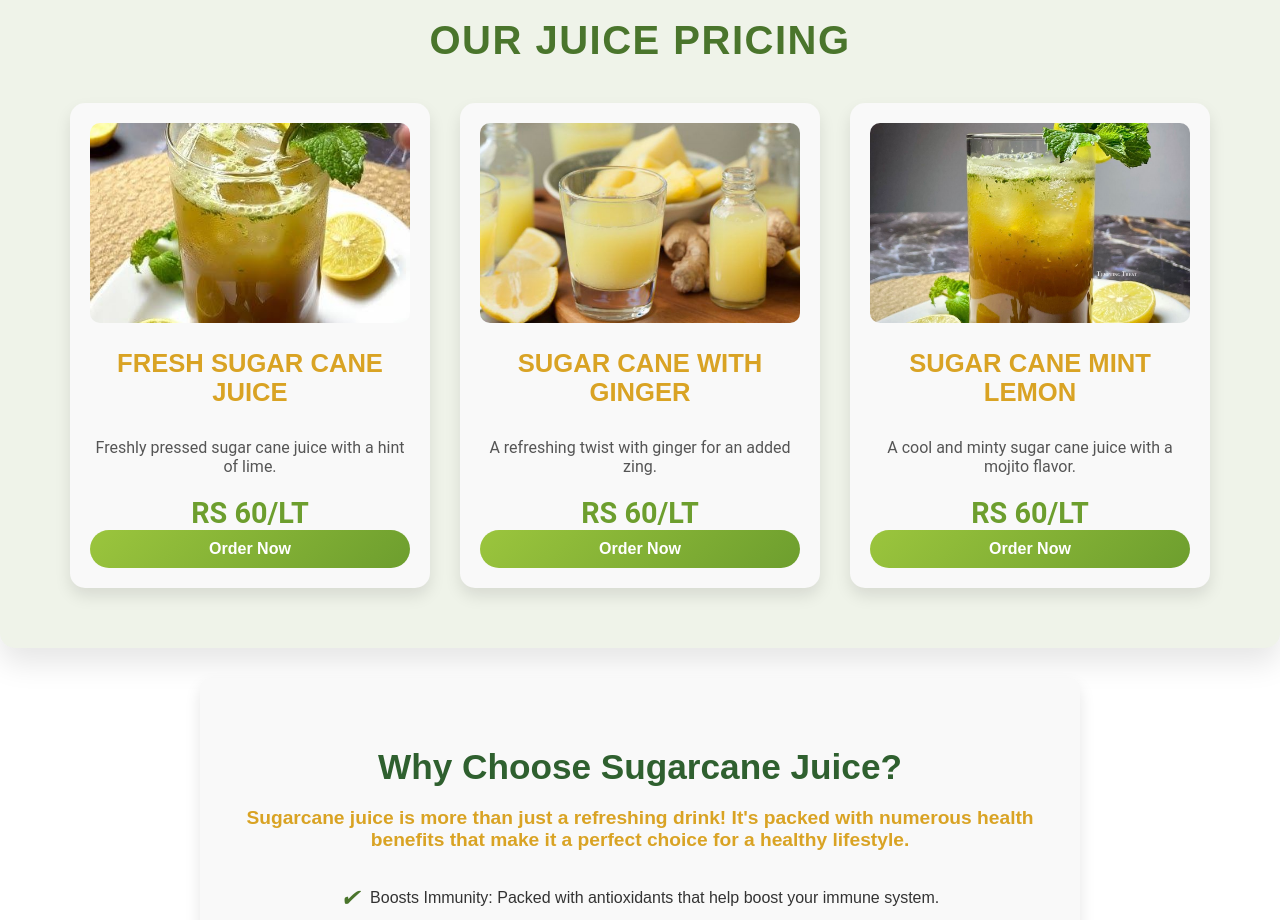
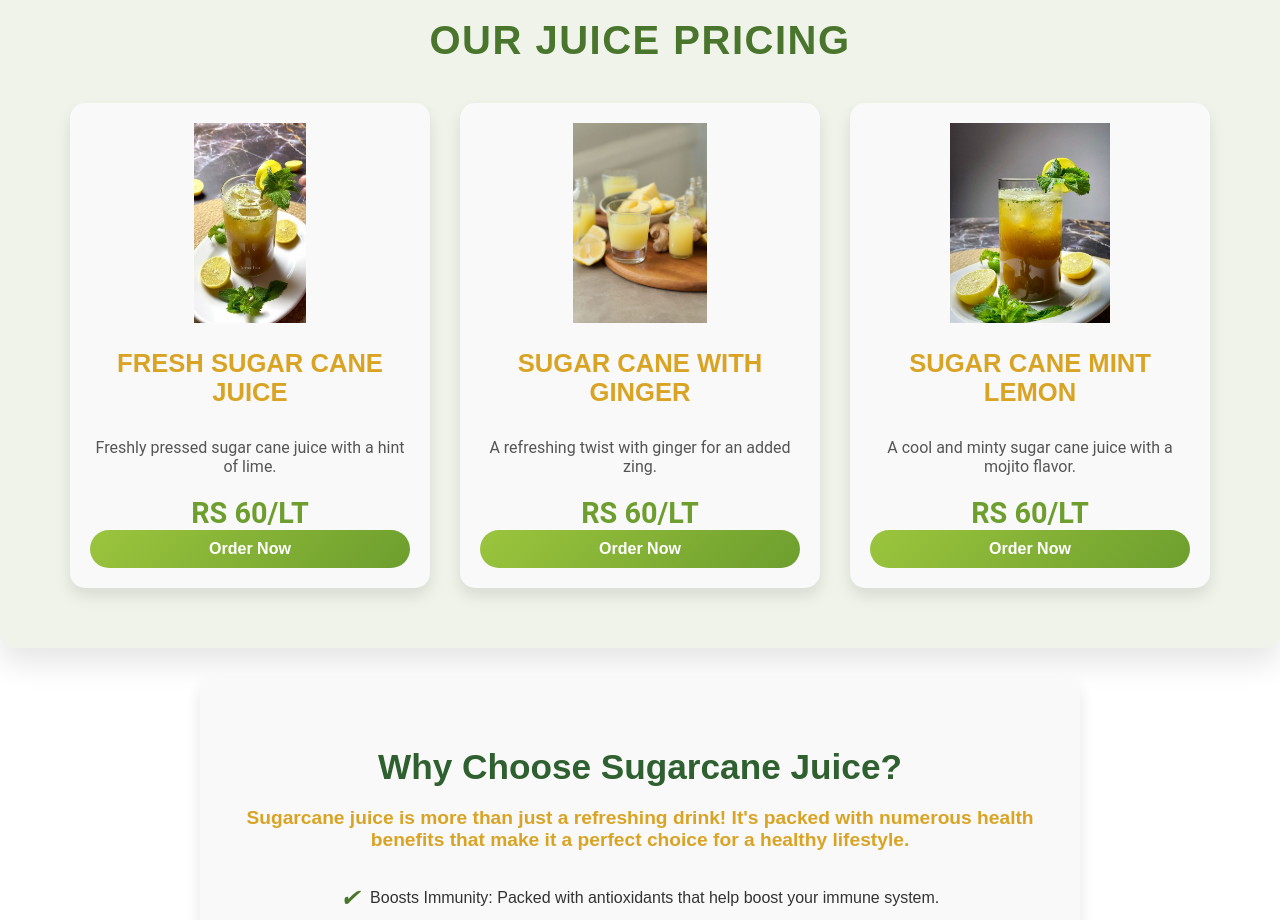
Before and after one commit to aniketbelekar/Juice-Center, a React (Vite) app: page / in a window 1280 px wide. Shown: the part 2060-2980 px from the top of the page. Built offline with nearby package versions, Linux system fonts and the light colour scheme.

Commit message:
change the images sizing

```diff
--- a/src/Pricing.css
+++ b/src/Pricing.css
@@ -96,7 +96,7 @@
 .pricing-card img {
   width: 100%;  /* Ensures images fill the width of the card */
   height: auto; /* Maintain aspect ratio */
-  object-fit: cover; /* Maintain image quality without distortion */
+  object-fit: contain; /* Maintain image quality without distortion */
   border-radius: 10px; /* Rounded corners for the image */
   max-height: 200px; /* Optional: limit the height to ensure uniformity */
 }
```
